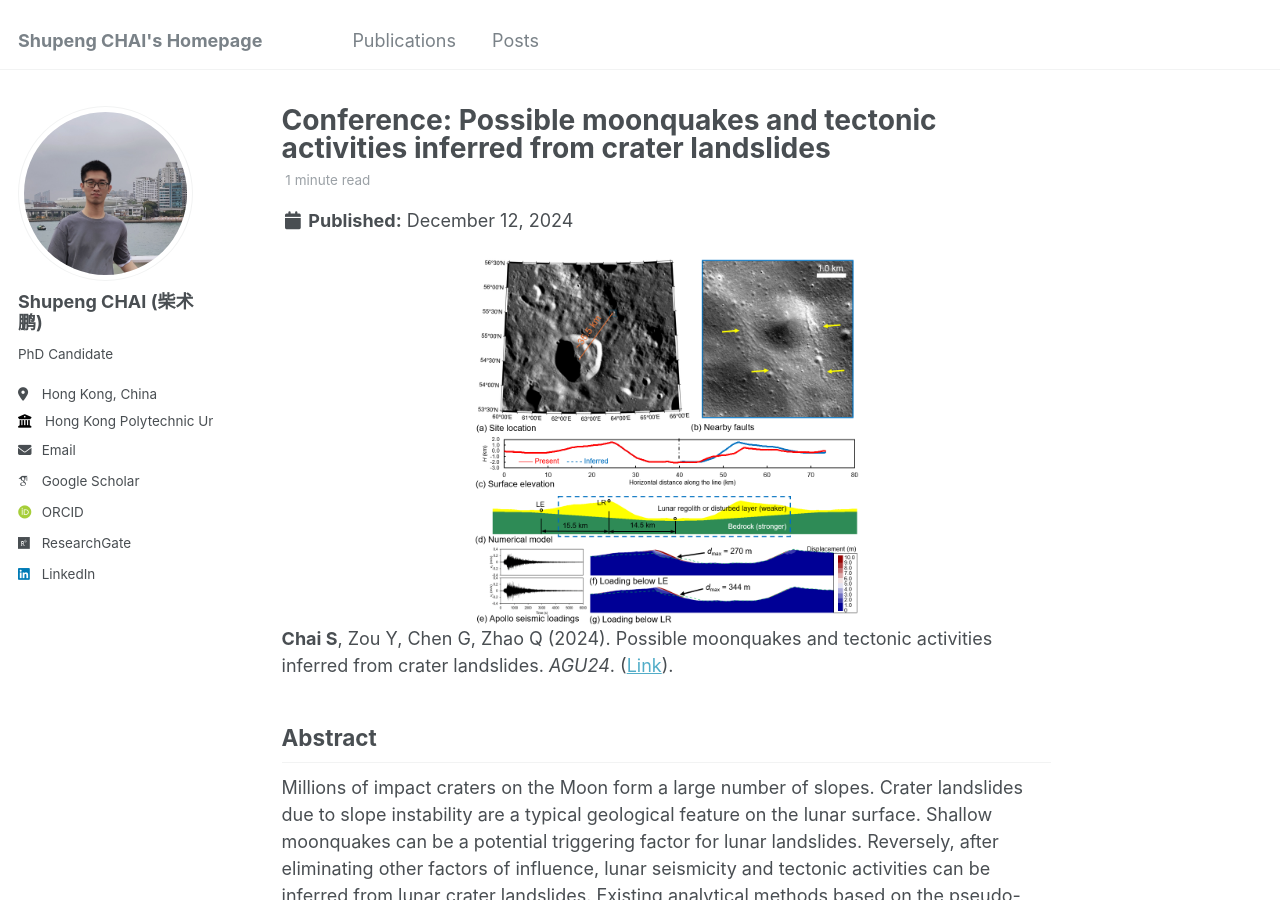
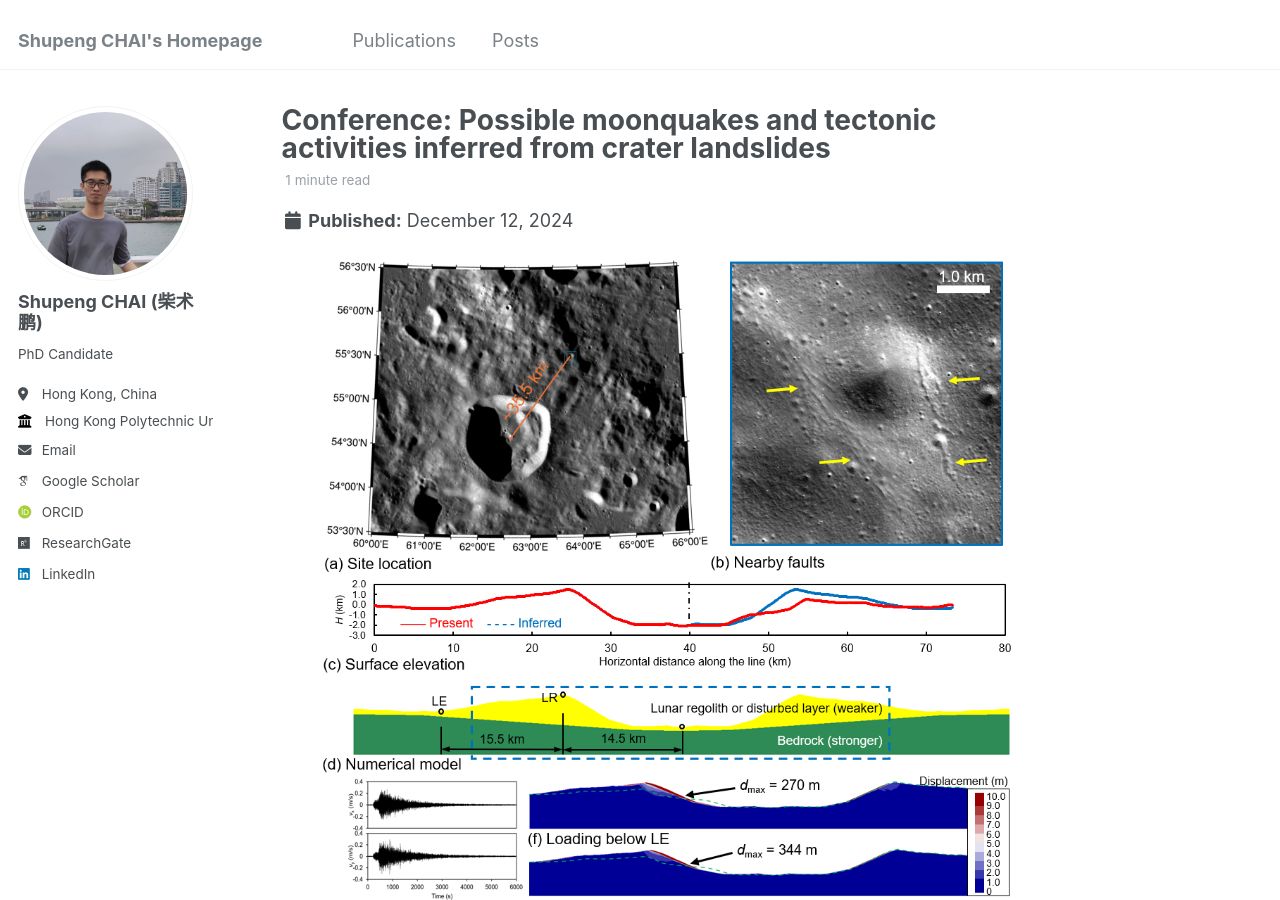
Before and after one commit to spchai/spchai.github.io, a Jekyll site: the page built from _posts/2024-12-12-Conference-Chai_et_al_AGU24.md, in a window 1280 px wide and 900 px high. Built offline with Jekyll 4.4.1, drawn with Linux system fonts in a browser that asks for light colours; some web fonts are replaced.

Commit message:
Update 2024-12-12-Conference-Chai_et_al_AGU24.md

```diff
--- a/_posts/2024-12-12-Conference-Chai_et_al_AGU24.md
+++ b/_posts/2024-12-12-Conference-Chai_et_al_AGU24.md
@@ -10,10 +10,8 @@ tags:
 ---
 
 <div style="text-align: center;">
-  <img src='/images/Conferences/Chai_et_al_AGU24.png' style="width: 50%;" />
+  <img src='/images/Conferences/Chai_et_al_AGU24.png' style="width: 90%;" />
 </div>
-
-
 
 **Chai S**, Zou Y, Chen G, Zhao Q (2024). Possible moonquakes and tectonic activities inferred from crater landslides. _AGU24_. ([Link](https://agu.confex.com/agu/agu24/meetingapp.cgi/Paper/1665642)).
 
```
